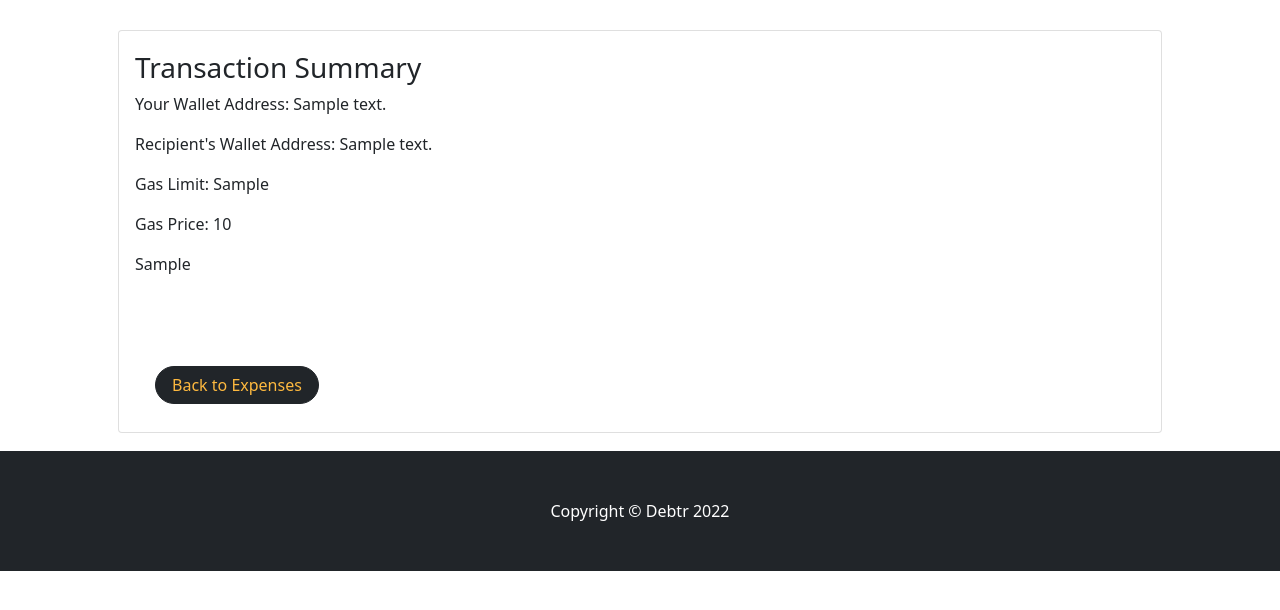
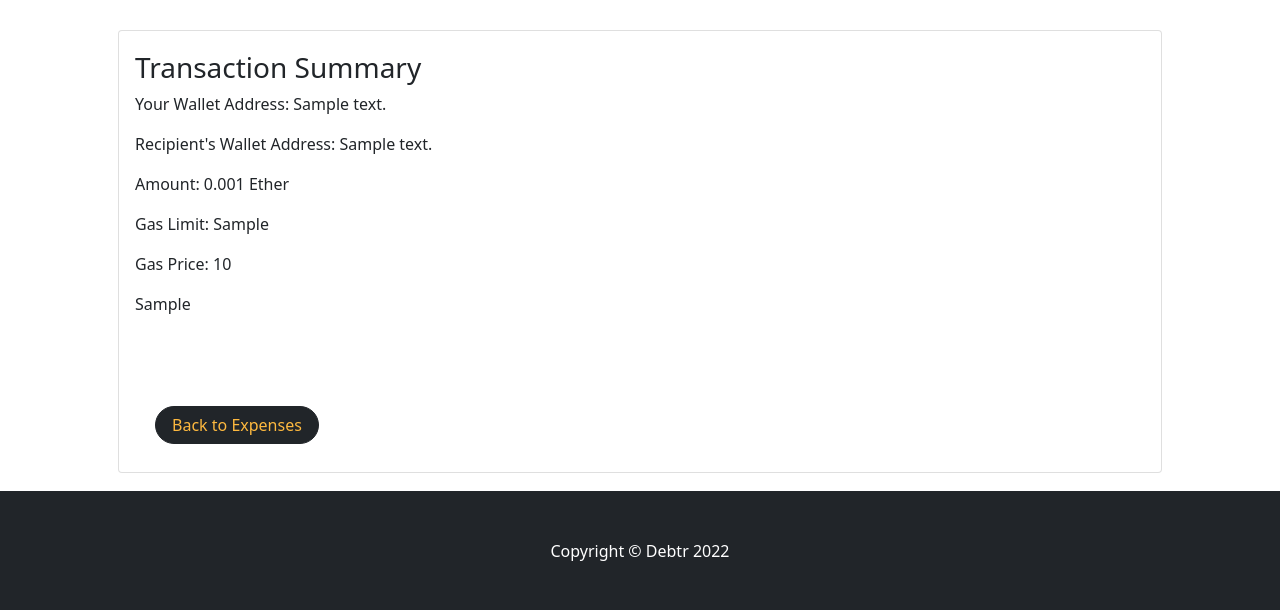
Before and after one commit to Yasamanro/Debtr, a Flask app: template templates/confirmation.html in a window 1280 px wide. Shown: the part 106-716 px from the top of the page. Run offline with Flask 2, Linux system fonts and the light colour scheme; the template is opened without the code that fills it: most values are stand-ins (such as "Sample title", 1, 10 or a date in 2020); some libraries are stand-ins or nearby versions.

Commit message:
Updated information on confirmation page

```diff
--- a/templates/confirmation.html
+++ b/templates/confirmation.html
@@ -35,6 +35,7 @@
                             <h3 class="card-title">Transaction Summary</h3>
                             <p class="card-text">Your Wallet Address: {{sender_address}}</p>
                             <p class="card-text">Recipient's Wallet Address: {{recipient_address}}</p>
+                            <p class="card-text">Amount: 0.001 Ether</p>
                             <p class="card-text">Gas Limit: {{gas_limit}}</p>
                             <p class="card-text">Gas Price: {{gas_price}}</p>
                             <p class="card-text">
```
